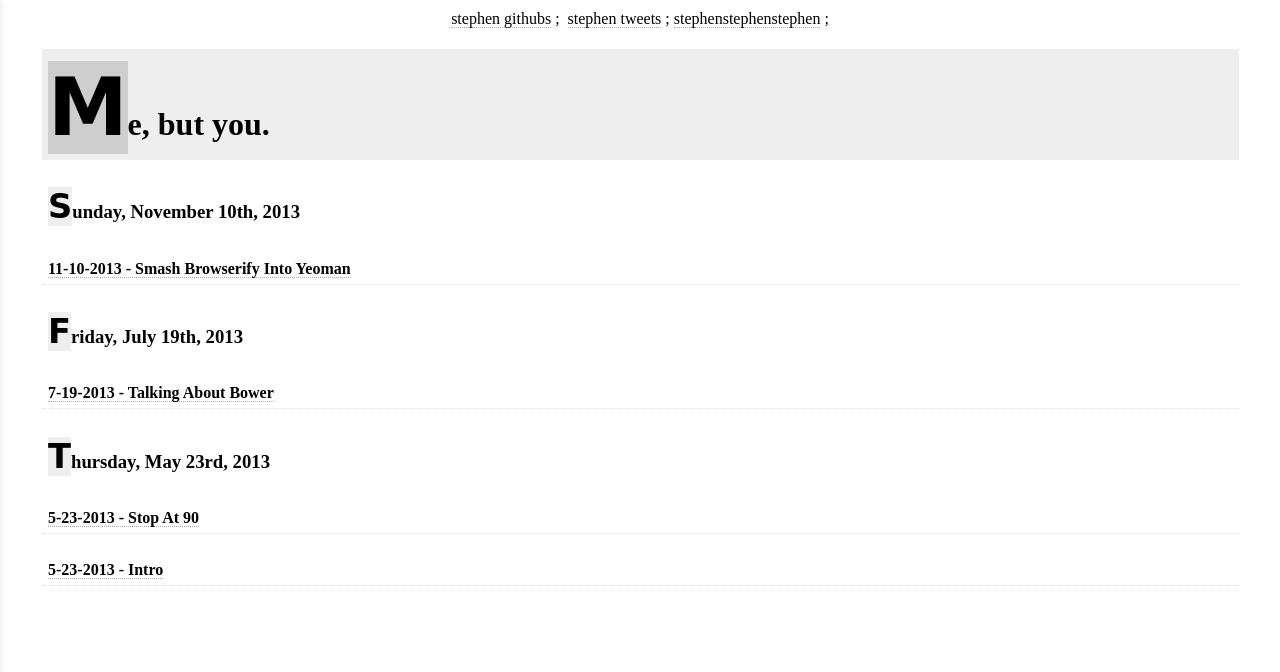
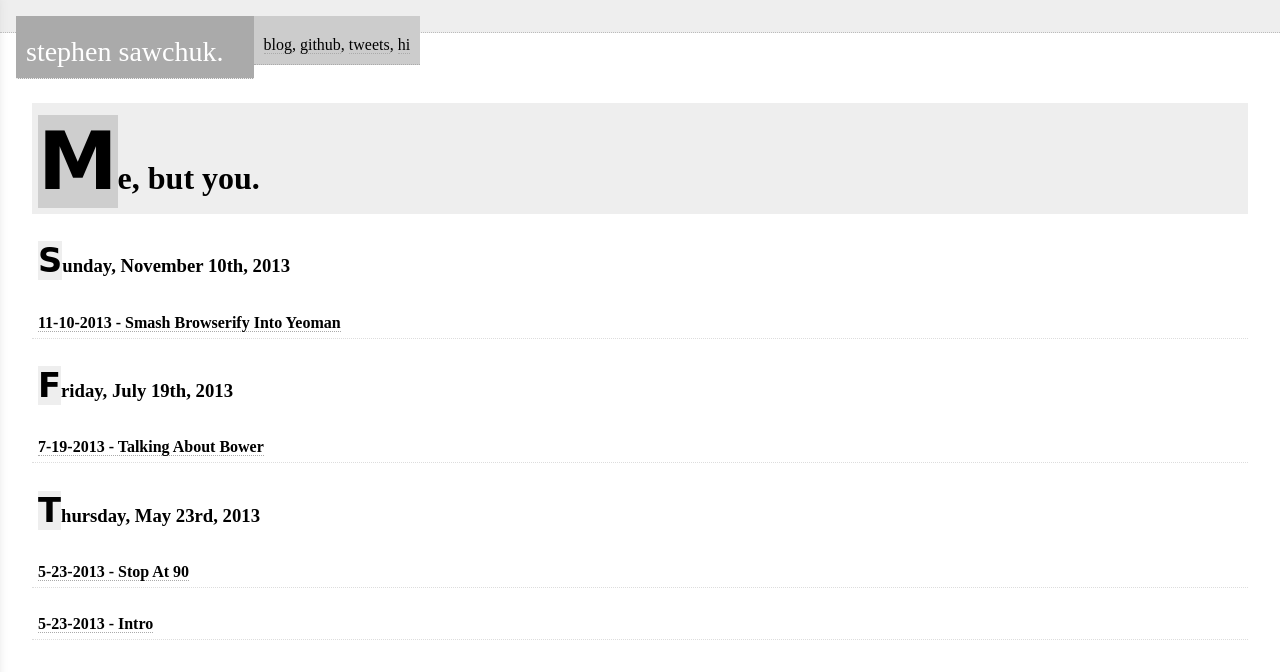
Before and after one commit to stephenplusplus/me-but-you, a website: page index.html in a window 1280 px wide. Drawn offline with Linux system fonts and the light colour scheme; a web font is replaced by a local one.

Commit message:
prettier?

````diff
--- a/index.html
+++ b/index.html
@@ -8,17 +8,54 @@
   <meta http-equiv="X-UA-Compatible" content="chrome=1">
   <title>Me, but you.</title>
   <link rel="stylesheet" href="bower_components/showup/showup.css">
+  <style>
+    body {
+      margin: 0;
+    }
+    body > aside {
+      background-color: #eee;
+      padding: 16px;
+      border-bottom: 1px dotted #bbb;
+    }
+    body > aside aside {
+      background-color: #aaa;
+      color: #fff;
+      padding: 20px 30px 10px 10px;
+      font-size: 28px;
+      border-bottom: 1px dotted #eee;
+    }
+    body > aside nav {
+      background-color: #ccc;
+      padding: 20px 10px 10px 10px;
+      border-bottom: 1px dotted #aaa;
+    }
+    @media (min-width: 500px) {
+      body > aside {
+        margin-bottom: 70px;
+      }
+      body > aside aside {
+        float: left;
+      }
+      body > aside nav {
+        float: left;
+      }
+    }
+  </style>
 </head>
 <body>
   <!--[if lt IE 7]>
     <p class="chromeframe">You are using an <strong>outdated</strong> browser. Please <a href="http://browsehappy.com/">upgrade your browser</a> or <a href="http://www.google.com/chromeframe/?redirect=true">activate Google Chrome Frame</a> to improve your experience.</p>
   <![endif]-->
   <aside>
-    <center><!--yep.-->
-      <a href="https://github.com/stephenplusplus">stephen githubs</a> ;&nbsp;
-      <a href="https://twitter.com/stephenplusplus">stephen tweets</a> ;
-      <a href="http://sawchuk.me">stephenstephenstephen</a> ;
-    </center>
+    <aside>
+      stephen sawchuk.
+    </aside>
+    <nav>
+      <a href="/#">blog</a>,
+      <a href="https://github.com/stephenplusplus">github</a>,
+      <a href="https://twitter.com/stephenplusplus">tweets</a>,
+      <a href="http://sawchuk.me">hi</a>
+    </nav>
   </aside>
   <div class="gutter"></div>
   <div class="container"></div>
--- a/wordmap.json
+++ b/wordmap.json
@@ -1 +1 @@
-["id:11-10-2013-smash-browserify-into-yeoman","yeoman.app","`terminal`","```bash","install","files:","awesome.","`app/scripts/main.js`","%>/scripts/main.compiled.js'","%>/scripts/**/*.js',","yeoman","watch:","version,","tweaking.","together","things","thanks","tasks:","src=\"scripts/main.compiled.js\"></script>","smashing","server:","id:5-23-2013-intro","youtube","years.","working","websites.\"","website","wanted","videos","thread","thought","thing…","things","thanks","subject","stranger's","stephen","staying","screenwriting.\"","sawchuk.","qualified","pretend","id:5-23-2013-stop-at-90","myself","everything","people","wasn't","wanted","share.","greater","experienced,","everything.","around","years,","wouldn't","works.","working","weren't","types.","tweets,","topics,","topic,","thought","id:7-19-2013-talking-about-bower","install","package","directory","bower?","`bower","unicorn","installed","developer","whatever","unicornpopsicleplugin`","unicorn.","through","thought","there.","there's","stuff.","stuff,","structure","sorry.","script"]
+["id:11-10-2013-smash-browserify-into-yeoman","yeoman.app","`terminal`","```bash","return","meanthings","install","function","files:","awesome.","`app/scripts/main.js`","%>/scripts/main.compiled.js'","%>/scripts/**/*.js',","yeoman","watch:","version,","tweaking.","together","things","thanks","tasks:","id:5-23-2013-intro","youtube","years.","working","websites.\"","website","wanted","videos","thread","thought","thing…","things","thanks","subject","stranger's","stephen","staying","screenwriting.\"","sawchuk.","qualified","pretend","id:5-23-2013-stop-at-90","myself","everything","people","wasn't","wanted","share.","greater","experienced,","everything.","around","years,","wouldn't","works.","working","weren't","types.","tweets,","topics,","topic,","thought","id:7-19-2013-talking-about-bower","install","package","directory","bower?","`bower","unicorn","installed","developer","whatever","unicornpopsicleplugin`","unicorn.","through","thought","there.","there's","stuff.","stuff,","structure","sorry.","script"]
````
